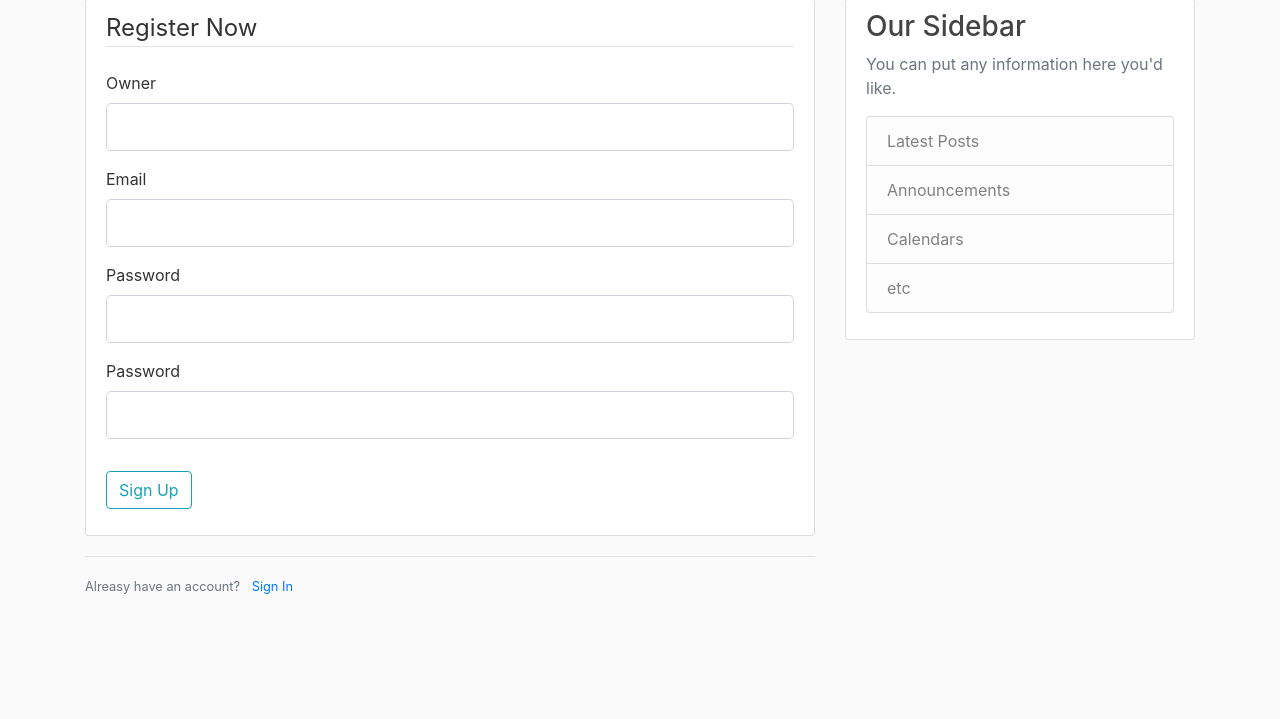
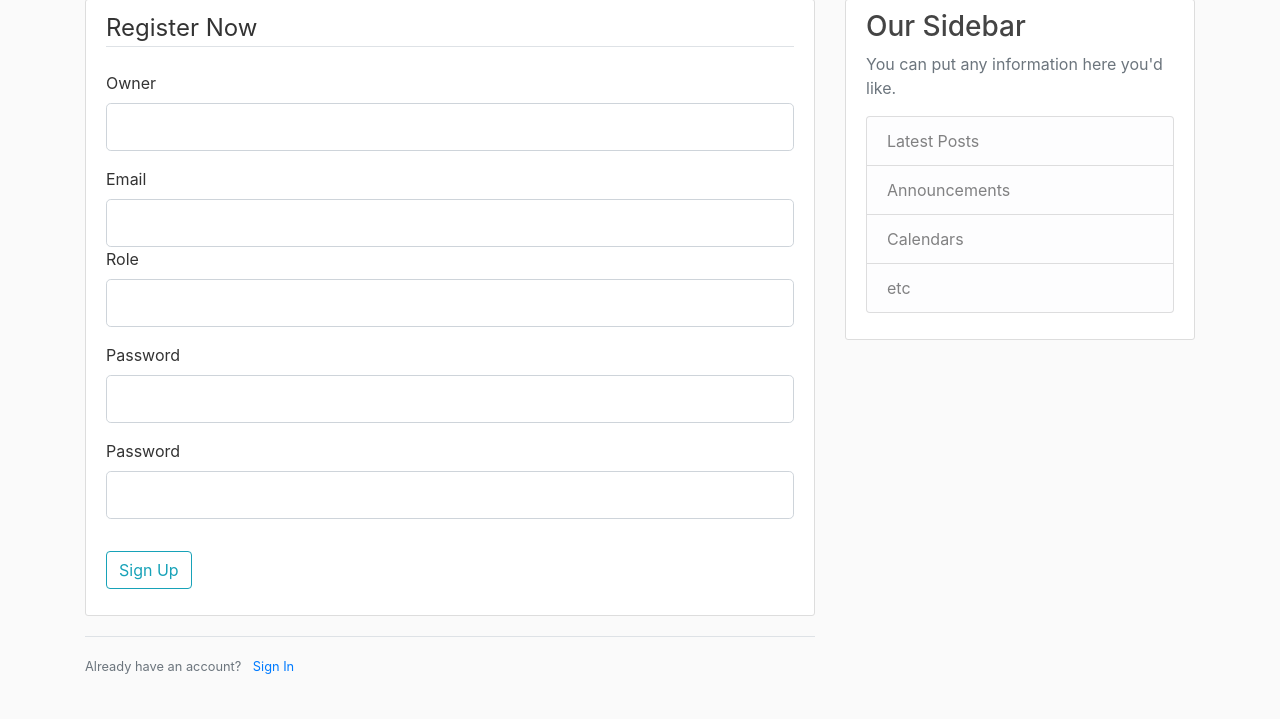
Before and after one commit to mcphelr/Business-Directory, a Flask app: page /register in a window 1280 px wide. Shown: the part 81-800 px from the top of the page. Run offline with Flask 2, Linux system fonts and the light colour scheme; some libraries are stand-ins or nearby versions.

Commit message:
Added the roles section into the form. Made the login/register from top right corner turn into logout when logged in

```diff
--- a/app/Templates/layout.html
+++ b/app/Templates/layout.html
@@ -31,6 +31,7 @@
 	        <!-- Navbar Right Side -->
 	        <div class="navbar-nav">
 	        	{% if current_user.is_authenticated %}
+	        	<a class="nav-item nav-link" href="/logout">Logout</a>
 	        	{% else%}
 	          		<a class="nav-item nav-link" href="/login">Login</a>
 	          		<a class="nav-item nav-link" href="/register">Register</a>
--- a/app/Templates/register.html
+++ b/app/Templates/register.html
@@ -33,6 +33,21 @@
 						{{ form.email(class="form-control form-control-lg") }}
 					{% endif %}
 
+				<div class="form-group">
+					{{ form.role.label(class="form-control-label") }}
+					{% if form.role.errors %}
+						{{ form.role(class="form-control form-control-lg is-invalid") }}
+						<div class="invalid-feedback">
+							{% for error in form.role.errors %}
+								<span>{{ error }}</span>
+							{% endfor %}
+						</div>
+					{% else %}
+						{{ form.role(class="form-control form-control-lg") }}
+					{% endif %}
+
+				</div>
+
 				</div>
 				<div class="form-group">
 					{{ form.password.label(class="form-control-label") }}
@@ -62,6 +77,8 @@
 					{% endif %}
 
 				</div>
+
+
 			</fieldset>
 			<div class="form-group">
 					{{ form.submit(class="btn btn-outline-info") }}
@@ -70,7 +87,7 @@
 	</div>
 	<div class="border-top pt-3">
 		<small class="text-muted">
-			Alreasy have an account? <a class="ml-2" href="{{ url_for('login') }}">Sign In</a>
+			Already have an account? <a class="ml-2" href="{{ url_for('login') }}">Sign In</a>
 		</small>
 	</div>
 
--- a/app/forms.py
+++ b/app/forms.py
@@ -4,6 +4,7 @@ from wtforms.validators import DataRequired, Length, Email, EqualTo
 from app.database_models import User
 class RegistrationForm(FlaskForm):
 	username = StringField('Owner', validators=[DataRequired(), Length(min=2, max=16)])
+	role = StringField('Role', validators=[DataRequired()])
 	email = StringField('Email', validators=[DataRequired(), Email()])
 	password = PasswordField('Password', validators=[DataRequired()])
 	confirm_password = PasswordField('Password', validators=[DataRequired(), EqualTo('password')])
```
